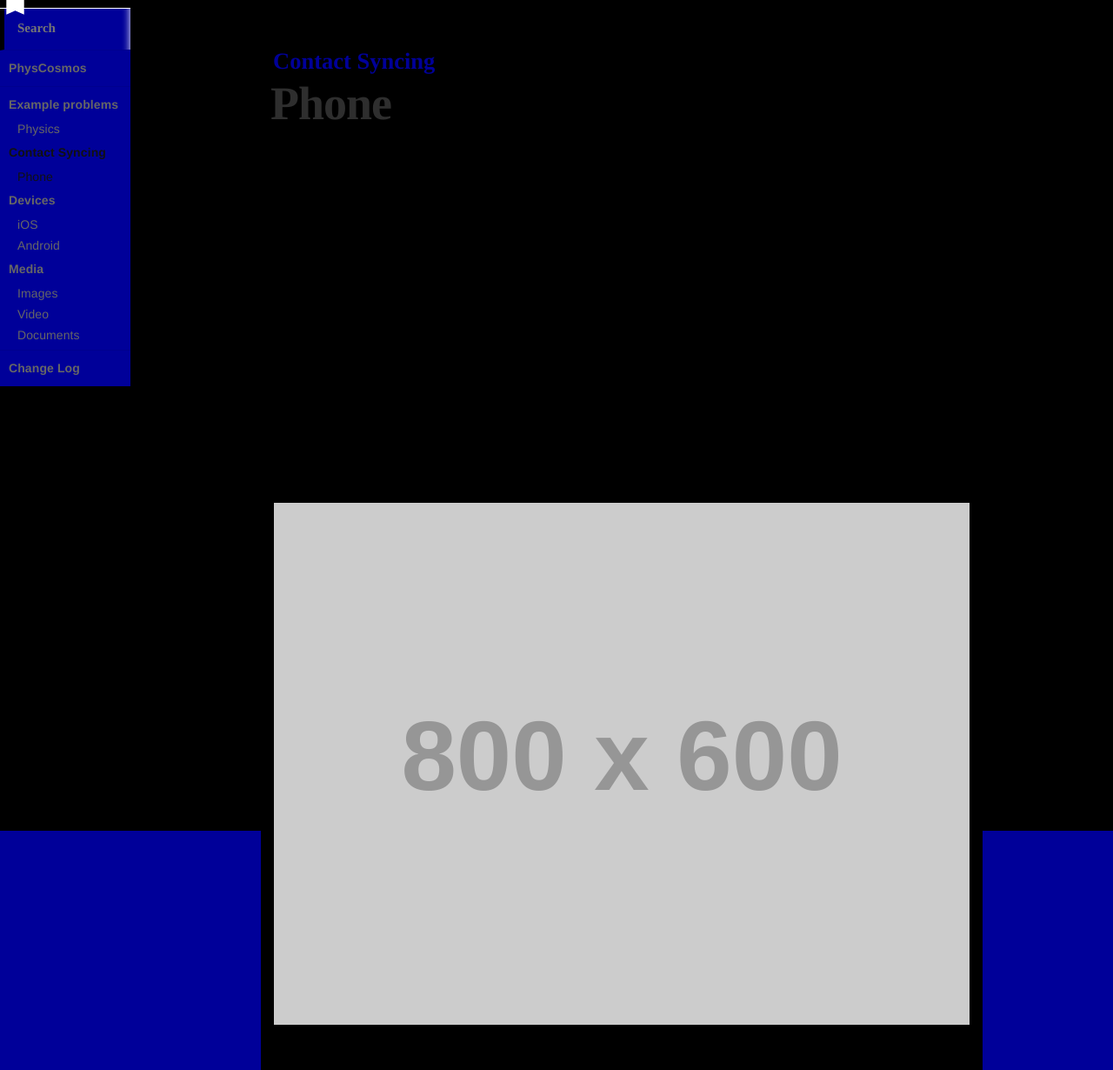
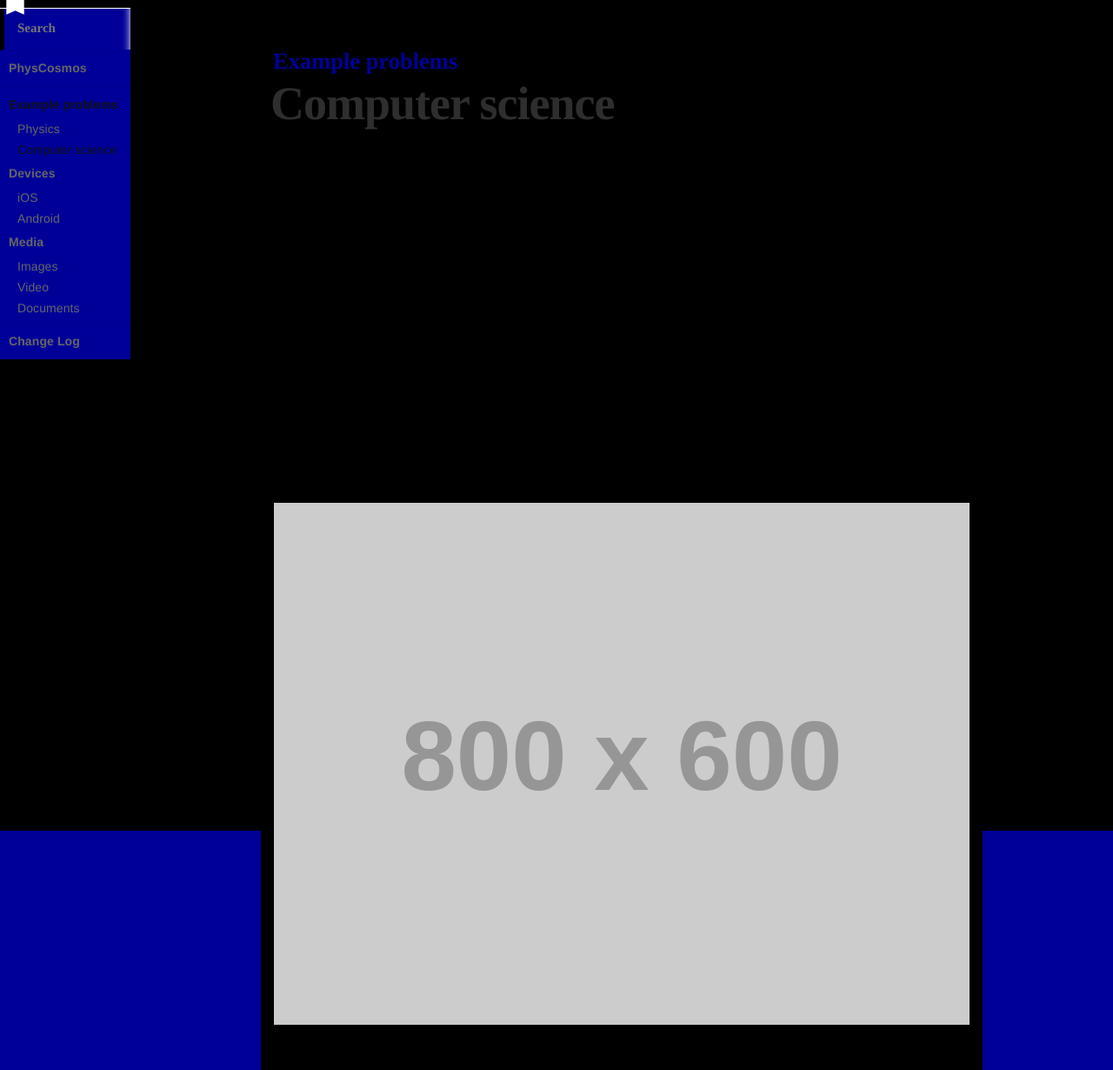
Before and after one commit to PhysCosmos/Site, a Jekyll site: the page built from _docs/contact-syncing/phone.md, in a window 1280 px wide. Shown: the whole page at 87% size. Built offline with Jekyll 4.4.1, drawn with Linux system fonts in a browser that asks for light colours.

Commit message:
Update phone.md

```diff
--- a/_docs/contact-syncing/phone.md
+++ b/_docs/contact-syncing/phone.md
@@ -1,6 +1,6 @@
 ---
-title: Phone
-category: Contact Syncing
+title: Computer science
+category: Example problems
 order: 2
 ---
 
```
